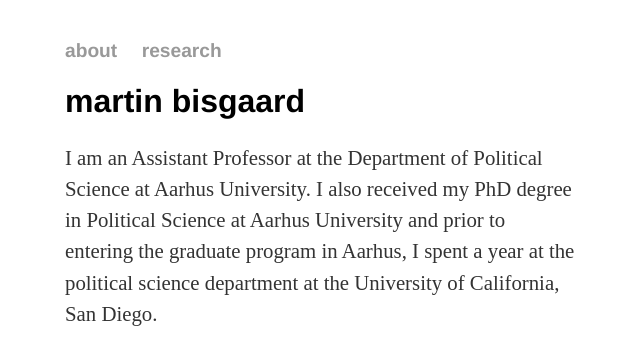
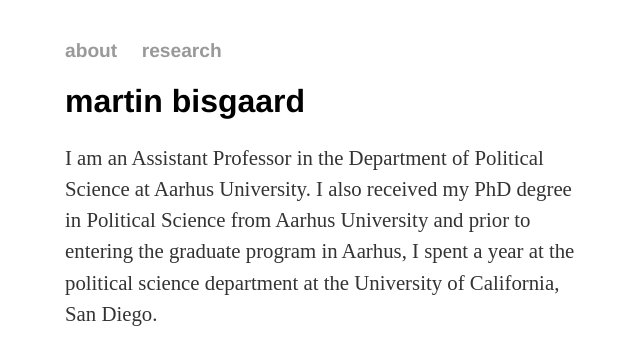
Before and after one commit to mbisgaard/mbisgaard.github.io, a Jekyll site: the page built from index.html, in a window 1280 px wide. Shown: the top 340 px of the page, without its empty margins (319-959 px from the left). Built offline with Jekyll 4.4.1, drawn with Linux system fonts in a browser that asks for light colours.

Commit message:
Update index.html

```diff
--- a/index.html
+++ b/index.html
@@ -5,7 +5,7 @@
 <div class="blurb">
 	<h1>martin bisgaard</h1>
 
-	<p2>I am an Assistant Professor at the Department of Political Science at Aarhus University. I also received my PhD degree in Political Science at Aarhus University and prior to entering the graduate program in Aarhus, I spent a year at the political science department at the University of California, San Diego.</p2>
+	<p2>I am an Assistant Professor in the Department of Political Science at Aarhus University. I also received my PhD degree in Political Science from Aarhus University and prior to entering the graduate program in Aarhus, I spent a year at the political science department at the University of California, San Diego.</p2>
 		<p>&nbsp;</p>
 	<p2>My research focuses on how citizens make sense of relatively complex issues such as the state of the national economy. Inspired by work in social and political psychology, most of my work grapples with how and when citizens' partisan commitments influence their thinking about national economic conditions. Some of my work also addresses whether citizens' inferences about collective phenomena are guided by objective circumstances in their everyday lives.</p2>
 
```
